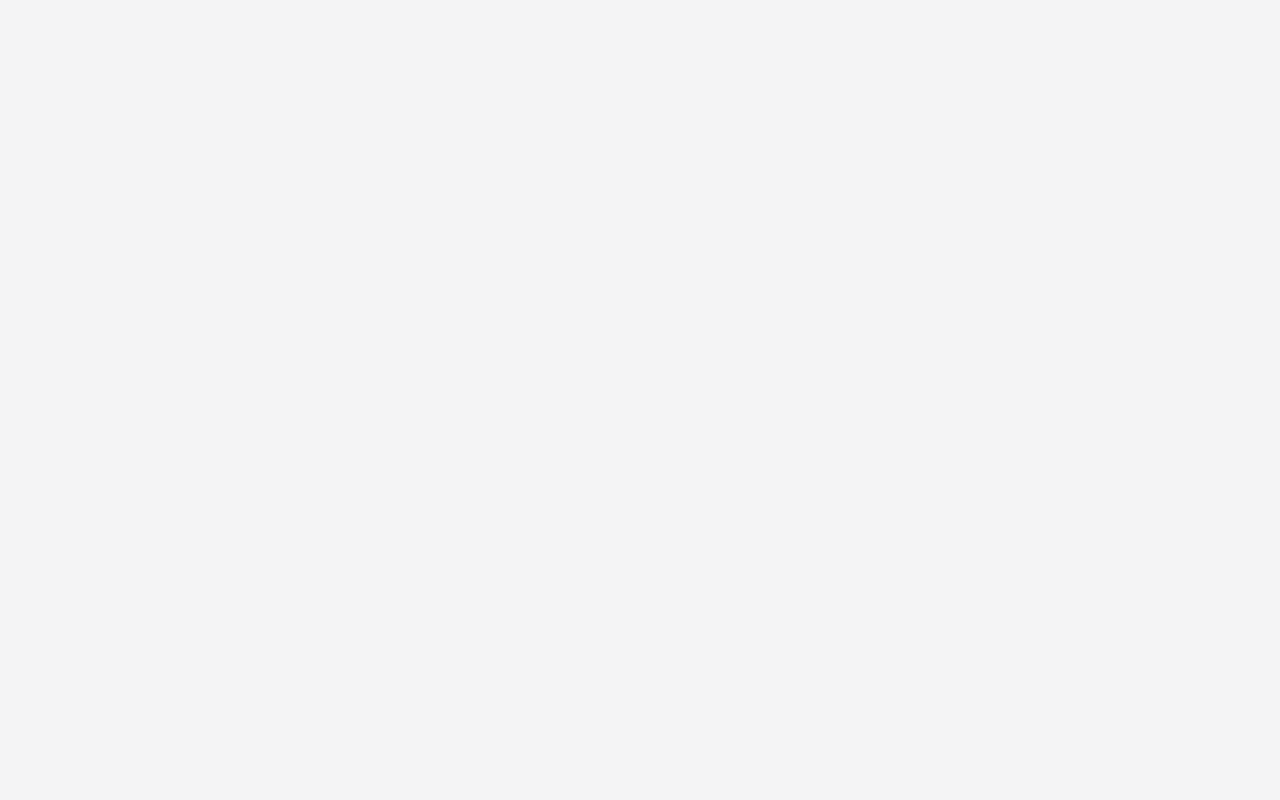
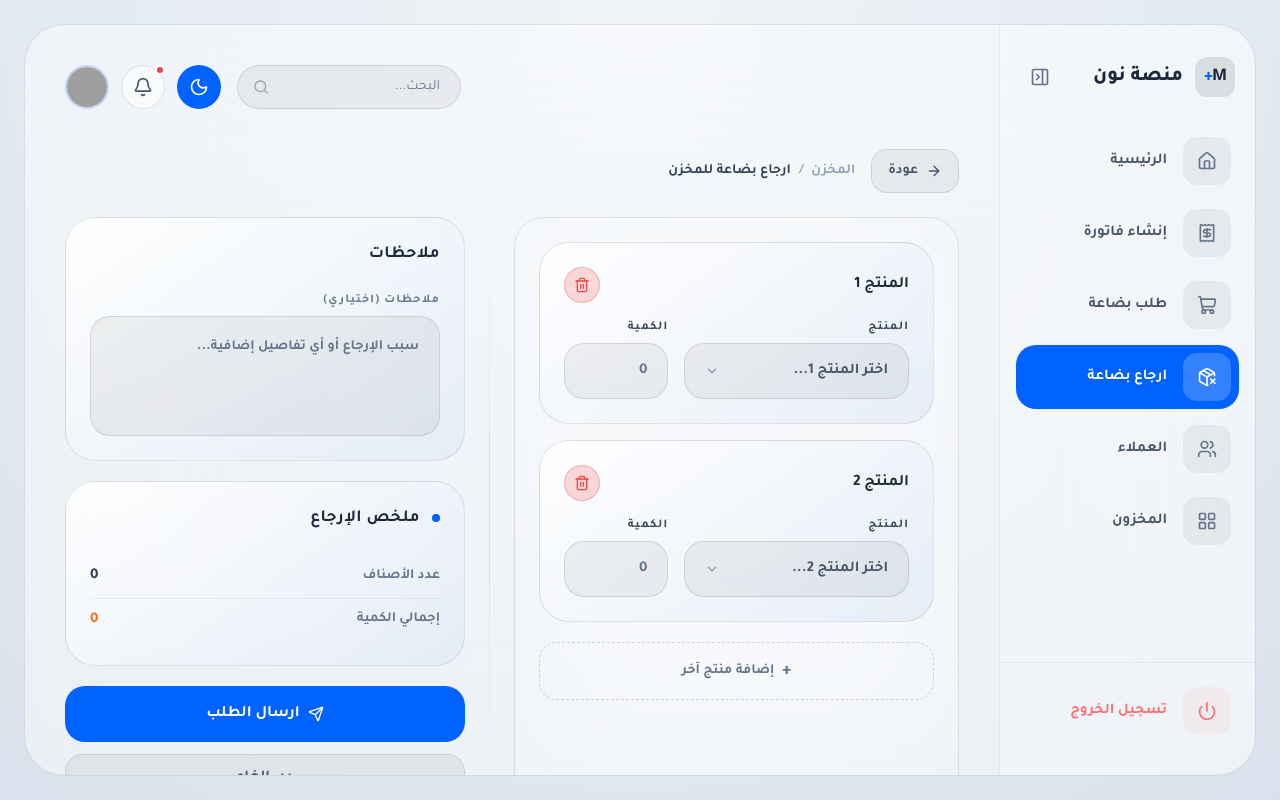
Before and after one commit to ofifice-alalem/tdm-design-for-v3, a React (Vite) app: page /stock/return in a window 1280 px wide. Before the commit this address had no page. Built offline with nearby package versions, Linux system fonts and the light colour scheme; grey boxes are pictures that could not be loaded.

Commit message:
commit -20

```diff
--- a/src/App.tsx
+++ b/src/App.tsx
@@ -1,6 +1,7 @@
 import { Routes, Route, Navigate } from 'react-router-dom';
 import CreateInvoicePage from './pages/CreateInvoicePage';
 import NewOrderPage from './pages/NewOrderPage';
+import ReturnStockPage from './pages/ReturnStockPage';
 
 export default function App() {
   return (
@@ -8,6 +9,7 @@ export default function App() {
       <Route path="/" element={<Navigate to="/invoice/create" replace />} />
       <Route path="/invoice/create" element={<CreateInvoicePage />} />
       <Route path="/order/new" element={<NewOrderPage />} />
+      <Route path="/stock/return" element={<ReturnStockPage />} />
     </Routes>
   );
 }
--- a/src/compenntes/layout/AppSidebar.tsx
+++ b/src/compenntes/layout/AppSidebar.tsx
@@ -1,7 +1,7 @@
 import { NavLink } from 'react-router-dom';
 import {
   Home, Receipt, ShoppingCart, Users, LayoutGrid, Power,
-  PanelRightClose, PanelRightOpen,
+  PanelRightClose, PanelRightOpen, PackageX,
 } from 'lucide-react';
 
 interface AppSidebarProps {
@@ -14,6 +14,7 @@ const navItems = [
   { icon: <Home className="w-5 h-5" />,         label: 'الرئيسية',         to: '/' },
   { icon: <Receipt className="w-5 h-5" />,       label: 'إنشاء فاتورة',     to: '/invoice/create' },
   { icon: <ShoppingCart className="w-5 h-5" />,  label: 'طلب بضاعة',        to: '/order/new' },
+  { icon: <PackageX className="w-5 h-5" />,      label: 'ارجاع بضاعة',       to: '/stock/return' },
   { icon: <Users className="w-5 h-5" />,         label: 'العملاء',           to: '/customers' },
   { icon: <LayoutGrid className="w-5 h-5" />,    label: 'المخزون',           to: '/inventory' },
 ];
--- /dev/null
+++ b/src/pages/ReturnStockPage.tsx
@@ -0,0 +1,157 @@
+import { useState } from 'react';
+import { ArrowRight, Send, X } from 'lucide-react';
+import { ProductRowShell } from '../compenntes/ui/ProductRowShell';
+import { AppShell } from '../compenntes/layout';
+import { SpatialCard, ModernInput, ModernSelect } from '../compenntes/ui/SpatialComponents';
+
+const STOCK_PRODUCTS = ['آيفون 15 برو ماكس', 'ماك بوك اير M3', 'سماعات ايربودز', 'كابل الشحن السريع', 'باور بانك 20000'];
+
+export default function ReturnStockPage() {
+  const [items, setItems] = useState([{ id: 1, name: '', qty: 0 }, { id: 2, name: '', qty: 0 }]);
+
+  const addItem = () => setItems((p) => [...p, { id: Date.now(), name: '', qty: 0 }]);
+  const removeItem = (id: number) => setItems((p) => p.filter((x) => x.id !== id));
+  const updateItem = (id: number, patch: Partial<{ name: string; qty: number }>) =>
+    setItems((p) => p.map((x) => (x.id === id ? { ...x, ...patch } : x)));
+
+  const selectedNames = items.map((x) => x.name).filter(Boolean);
+  const totalTypes = items.filter((x) => x.qty > 0).length;
+  const totalQty = items.reduce((s, x) => s + x.qty, 0);
+
+  return (
+    <AppShell>
+      <div className="flex flex-col gap-6 h-full">
+
+        {/* Header */}
+        <div className="flex items-center justify-between">
+          <div className="flex items-center gap-4">
+            <button className="flex items-center gap-2 px-4 h-11 rounded-[16px] bg-black/5 dark:bg-white/5 hover:bg-black/10 dark:hover:bg-white/10 border border-black/10 dark:border-white/10 text-slate-600 dark:text-white/70 hover:text-slate-900 dark:hover:text-white transition-all font-bold text-[14px]">
+              <ArrowRight className="w-4 h-4" />
+              عودة
+            </button>
+            <div className="flex items-center gap-2 text-sm text-slate-400 dark:text-white/30 font-bold">
+              <span>المخزن</span>
+              <span>/</span>
+              <span className="text-slate-700 dark:text-white/80">ارجاع بضاعة للمخزن</span>
+            </div>
+          </div>
+        </div>
+
+        {/* Main Content */}
+        <div className="flex flex-col lg:flex-row gap-6 flex-1 min-h-0 pb-44 lg:pb-0">
+
+          {/* Products Section */}
+          <div className="flex-1 min-w-0 flex flex-col gap-6">
+            <SpatialCard title="" hideHeader transparent className="flex-none lg:flex-1">
+              <div className="flex flex-col gap-4">
+                {items.map((item, i) => (
+                  <ReturnRow
+                    key={item.id}
+                    index={i + 1}
+                    currentName={item.name}
+                    availableOptions={STOCK_PRODUCTS.filter((n) => n === item.name || !selectedNames.includes(n))}
+                    onRemove={() => removeItem(item.id)}
+                    onNameChange={(name) => updateItem(item.id, { name })}
+                    onQtyChange={(qty) => updateItem(item.id, { qty })}
+                  />
+                ))}
+              </div>
+
+              <button
+                onClick={addItem}
+                disabled={selectedNames.length >= STOCK_PRODUCTS.length}
+                className="mt-5 w-full py-3.5 rounded-[18px] bg-black/3 dark:bg-white/3 hover:bg-black/8 dark:hover:bg-white/8 border border-dashed border-black/15 dark:border-white/15 text-slate-500 dark:text-white/40 hover:text-slate-800 dark:hover:text-white font-bold text-sm flex items-center justify-center gap-2 transition-all disabled:opacity-40 disabled:pointer-events-none"
+              >
+                <span className="text-lg">+</span> إضافة منتج آخر
+              </button>
+            </SpatialCard>
+          </div>
+
+          {/* Divider */}
+          <div className="hidden lg:flex flex-col items-center py-4">
+            <div className="w-px flex-1 bg-gradient-to-b from-transparent via-black/10 dark:via-white/10 to-transparent" />
+          </div>
+
+          {/* Sidebar */}
+          <div className="w-full lg:w-[360px] xl:w-[400px] shrink-0 flex flex-col gap-5 lg:sticky lg:top-0 lg:self-start">
+
+            <SpatialCard title="ملاحظات" headerDot={false}>
+              <label className="text-xs font-bold text-slate-500 dark:text-white/50 uppercase tracking-widest block mb-2">
+                ملاحظات (اختياري)
+              </label>
+              <textarea
+                placeholder="سبب الإرجاع أو أي تفاصيل إضافية..."
+                className="spatial-input w-full min-h-[120px] resize-none rounded-[20px] p-5 text-sm font-bold transition-all"
+              />
+            </SpatialCard>
+
+            <SpatialCard title="ملخص الإرجاع">
+              <div className="flex items-center justify-between py-2.5 border-b border-black/5 dark:border-white/5">
+                <span className="text-[14px] font-bold text-slate-500 dark:text-white/50">عدد الأصناف</span>
+                <span className="text-[15px] font-black text-slate-700 dark:text-white/80">{totalTypes}</span>
+              </div>
+              <div className="flex items-center justify-between py-2.5">
+                <span className="text-[14px] font-bold text-slate-500 dark:text-white/50">إجمالي الكمية</span>
+                <span className="text-[15px] font-black text-orange-500">{totalQty}</span>
+              </div>
+            </SpatialCard>
+
+            {/* Actions */}
+            <div className="
+              flex flex-col gap-3 mt-auto
+              max-lg:fixed max-lg:bottom-0 max-lg:left-0 max-lg:right-0 max-lg:p-6
+              max-lg:pb-10
+              max-lg:bg-white/95 max-lg:dark:bg-slate-900/95 max-lg:backdrop-blur-xl
+              max-lg:border-t max-lg:border-black/5 max-lg:dark:border-white/10 max-lg:z-[100]
+              max-lg:rounded-[32px_32px_0px_0px]
+            ">
+              <button className="spatial-button w-full h-14 rounded-[22px] flex items-center justify-center gap-2 text-[16px]">
+                <Send className="w-4 h-4" />
+                ارسال الطلب
+              </button>
+              <button className="
+                w-full h-12 rounded-[18px] flex items-center justify-center gap-2 text-[15px] font-bold
+                bg-black/5 dark:bg-white/5 hover:bg-red-500/10 border border-black/10 dark:border-white/10
+                hover:border-red-500/30 text-slate-600 dark:text-white/60 hover:text-red-500 transition-all
+                max-lg:hidden
+              ">
+                <X className="w-4 h-4" />
+                إلغاء
+              </button>
+            </div>
+
+          </div>
+        </div>
+      </div>
+    </AppShell>
+  );
+}
+
+function ReturnRow({ index, onRemove, onNameChange, onQtyChange, availableOptions, currentName }: {
+  index: number;
+  onRemove: () => void;
+  onNameChange: (name: string) => void;
+  onQtyChange: (qty: number) => void;
+  availableOptions: string[];
+  currentName: string;
+}) {
+  return (
+    <ProductRowShell title={`المنتج ${index}`} onRemove={onRemove}>
+      <div className="grid grid-cols-1 sm:grid-cols-3 gap-4 items-end">
+        <ModernSelect
+          label="المنتج"
+          options={availableOptions}
+          placeholder={`اختر المنتج ${index}...`}
+          className="sm:col-span-2"
+          onSelect={onNameChange}
+        />
+        <ModernInput
+          label="الكمية"
+          type="number"
+          placeholder="0"
+          onChange={(v) => onQtyChange(Number(v) || 0)}
+        />
+      </div>
+    </ProductRowShell>
+  );
+}
```
